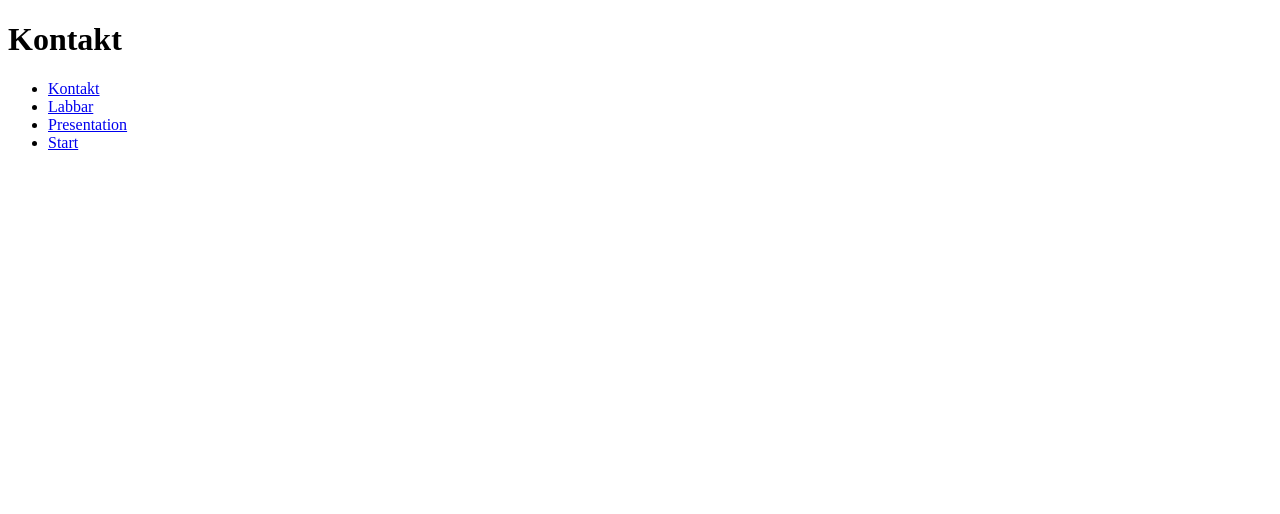
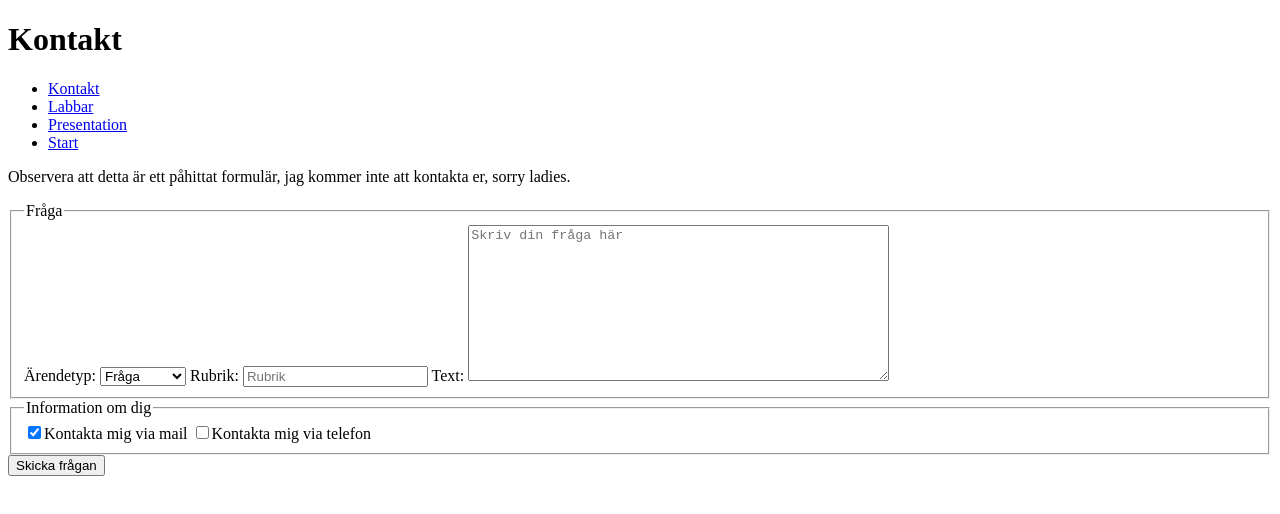
Before and after one commit to fredrikblixth/1ik415-fb222fn-labbar, a plain HTML site: page pages/kontakt.html in a window 1280 px wide. Drawn offline with Linux system fonts and the light colour scheme.

Commit message:
formulär

```diff
--- a/pages/kontakt.html
+++ b/pages/kontakt.html
@@ -12,5 +12,30 @@
             <li><a href="presentation.html">Presentation</a></li>
             <li><a href="../index.html">Start</a></li>
         </ul>
+        <p>Observera att detta är ett påhittat formulär, jag kommer inte att kontakta er, sorry ladies.</p>
+        <form method="post" action="http://voyager.lnu.se/tekinet/kurser/dtt/wp_webbintro/form.php">
+            <fieldset>
+                <legend>Fråga</legend>
+                <label>Ärendetyp:
+                    <select name="Ärendetyp" size="1">
+                        <option value="1">Fråga</option>
+                        <option value="2">Beröm</option>
+                        <option value="3">Dra en vits</option>
+                    </select>
+                </label>
+                <label>Rubrik:
+                    <input name="rubrik" placeholder="Rubrik">
+                </label>
+                <label>Text:
+                    <textarea name="text" cols="50" rows="10" placeholder="Skriv din fråga här"></textarea>
+                </label>
+            </fieldset>
+            <fieldset>
+                <legend>Information om dig</legend>
+                <input name="mail" type="checkbox" checked="checked">Kontakta mig via mail
+                <input name="telefon" type="checkbox">Kontakta mig via telefon
+            </fieldset>
+            <button type="submit">Skicka frågan</button>
+        </form>
     </body>
 </html>
```
Also changed, not shown: 1 other file.
